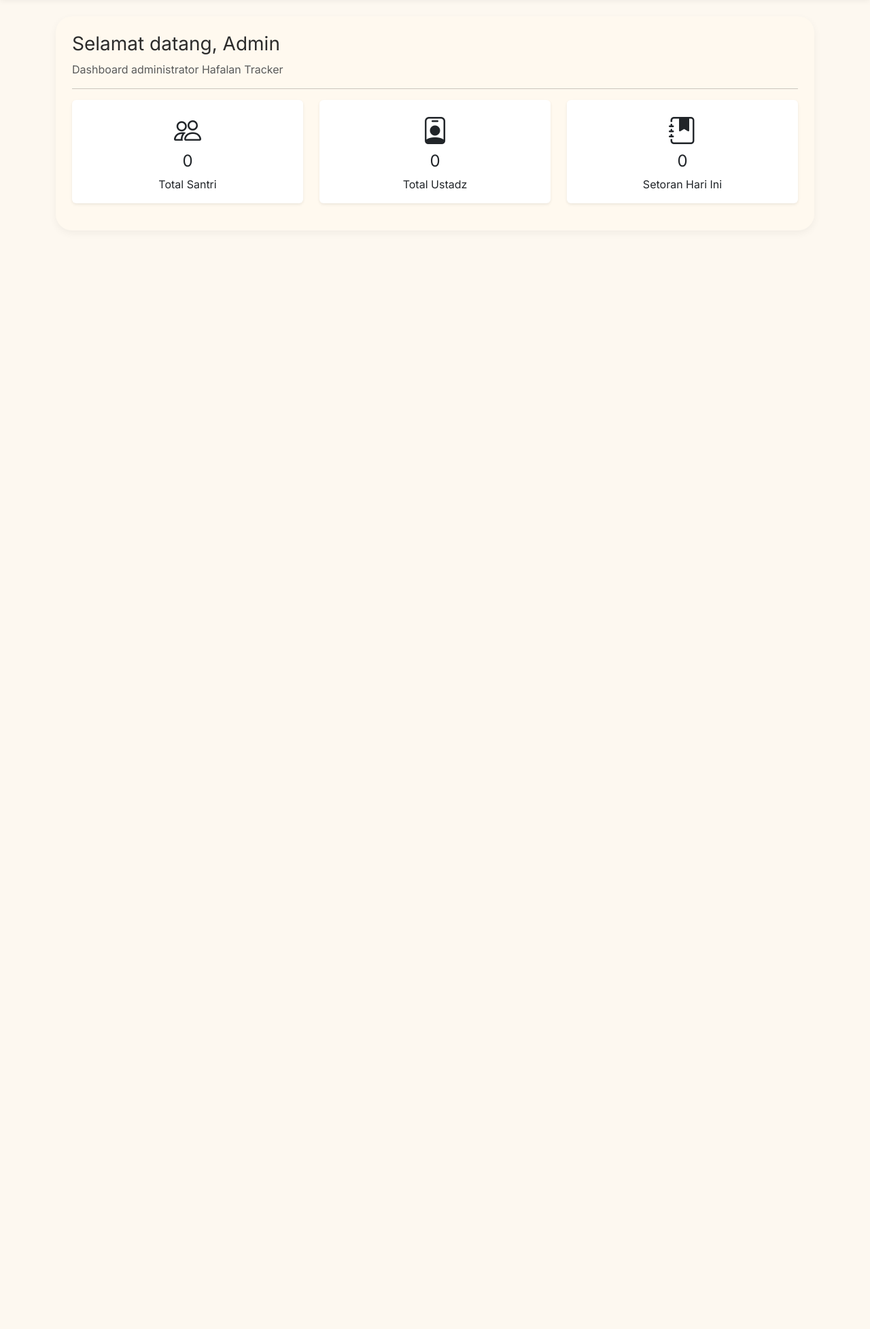
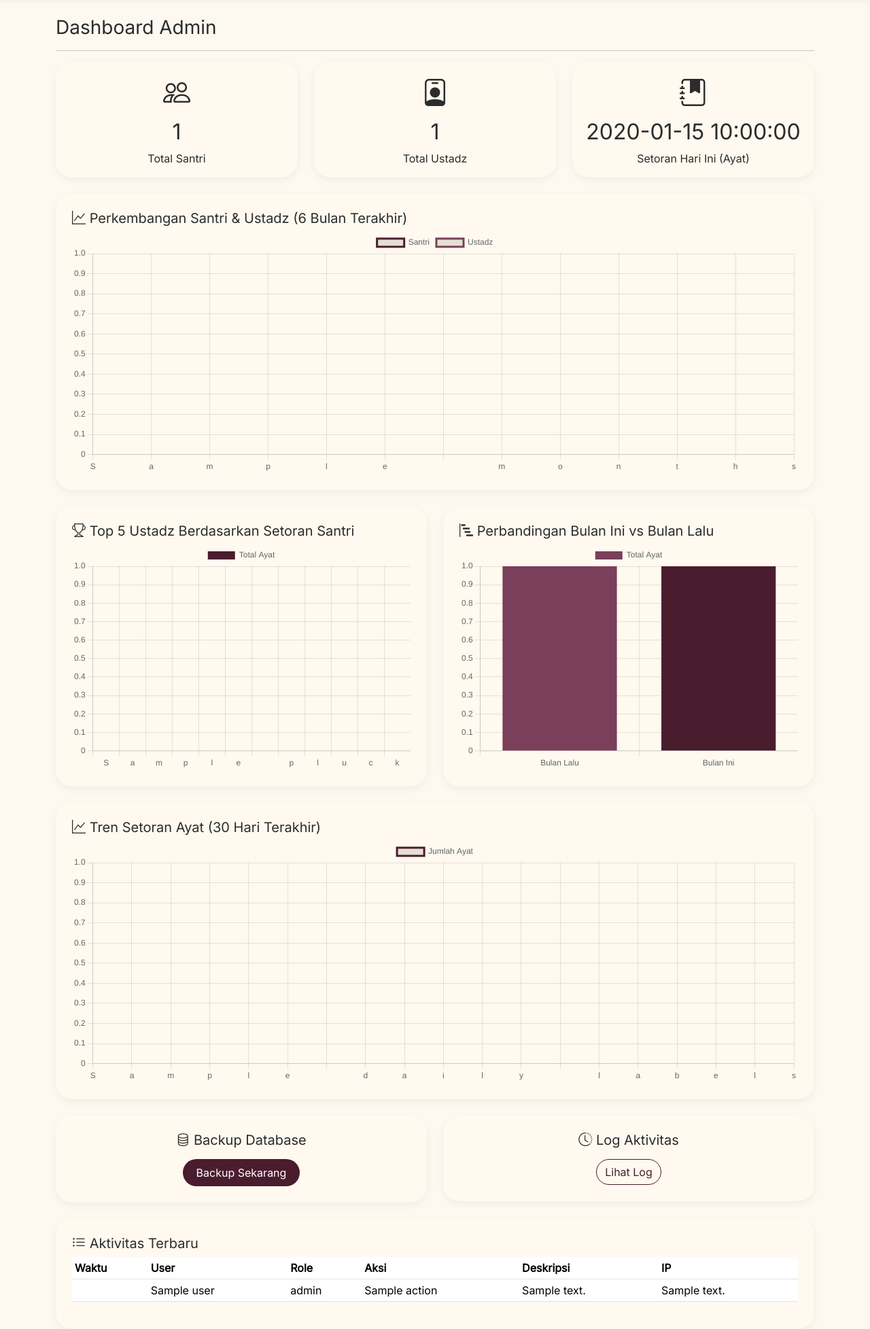
Before and after one commit to AdiiXD/ARAH-Aplikasi-Rekap-Ayat-dan-Hafalan, a PHP site: the page made by views/admin/dashboard.php in a window 1280 px wide. Shown: the part 56-2011 px from the top of the page at 68% size. Before the commit the page ends 356 px from the top, so only its background shows below. Run offline with PHP 8.4, Linux system fonts and the light colour scheme; the template is opened without the code that fills it: most values are stand-ins (such as "Sample title", 1, 10 or a date in 2020); data that the repository does not hold is empty.

Commit message:
feat(admin): redesign dashboard dengan statistik, grafik Chart.js, backup database, dan log aktivitas (Monolog) terintegrasi di semua role

```diff
--- a/app/bootstrap.php
+++ b/app/bootstrap.php
@@ -33,3 +33,5 @@ $capsule->bootEloquent();
 
 // Set timezone
 date_default_timezone_set($_ENV['APP_TIMEZONE'] ?? 'Asia/Jakarta');
+
+require_once __DIR__ . '/helpers/LogHelper.php';
--- a/views/admin/dashboard.php
+++ b/views/admin/dashboard.php
@@ -1,42 +1,163 @@
 <?php
+/** @var int $totalSantri */
+/** @var int $totalUstadz */
+/** @var int $todaySetoran */
+/** @var array $months */
+/** @var array $santriData */
+/** @var array $ustadzData */
+/** @var \Illuminate\Support\Collection $topUstadz */
+/** @var int $totalAyatBulanLalu */
+/** @var int $totalAyatBulanIni */
+/** @var array $dailyLabels */
+/** @var array $dailyData */
+/** @var \Illuminate\Database\Eloquent\Collection $recentLogs */
+
 $title = "Dashboard Admin";
 $activeMenu = "dashboard";
-ob_start();
 ?>
+<div class="row">
+    <div class="col-md-12">
+        <h3>Dashboard Admin</h3>
+        <hr>
+    </div>
+</div>
 
+<!-- Statistik Cards -->
+<div class="row g-4 mb-4">
+    <div class="col-md-4">
+        <div class="card-custom p-3 text-center">
+            <i class="bi bi-people fs-1 text-maroon"></i>
+            <h2 class="mt-2"><?= $totalSantri ?></h2>
+            <span>Total Santri</span>
+        </div>
+    </div>
+    <div class="col-md-4">
+        <div class="card-custom p-3 text-center">
+            <i class="bi bi-person-badge fs-1 text-maroon"></i>
+            <h2 class="mt-2"><?= $totalUstadz ?></h2>
+            <span>Total Ustadz</span>
+        </div>
+    </div>
+    <div class="col-md-4">
+        <div class="card-custom p-3 text-center">
+            <i class="bi bi-journal-bookmark-fill fs-1 text-maroon"></i>
+            <h2 class="mt-2"><?= $todaySetoran ?></h2>
+            <span>Setoran Hari Ini (Ayat)</span>
+        </div>
+    </div>
+</div>
 
+<!-- Grafik 1 -->
+<div class="row mb-4">
+    <div class="col-md-12">
+        <div class="card-custom p-4">
+            <h5><i class="bi bi-graph-up"></i> Perkembangan Santri & Ustadz (6 Bulan Terakhir)</h5>
+            <canvas id="growthChart" height="100"></canvas>
+        </div>
+    </div>
+</div>
 
-<!-- Rest of dashboard content (statistik, dll) -->
-<div class="card-custom p-4">
-    <h3>Selamat datang, <?= htmlspecialchars($_SESSION['name'] ?? 'Admin') ?></h3>
-    <p class="text-muted">Dashboard administrator Hafalan Tracker</p>
-    <hr>
-    <div class="row">
-        <div class="col-md-4 mb-3">
-            <div class="card text-center p-3 border-0 shadow-sm">
-                <i class="bi bi-people fs-1 text-maroon"></i>
-                <h4 id="totalSantri">0</h4>
-                <span>Total Santri</span>
-            </div>
+<!-- Grafik 2 & 3 -->
+<div class="row mb-4">
+    <div class="col-md-6">
+        <div class="card-custom p-4">
+            <h5><i class="bi bi-trophy"></i> Top 5 Ustadz Berdasarkan Setoran Santri</h5>
+            <canvas id="topUstadzChart" height="200"></canvas>
         </div>
-        <div class="col-md-4 mb-3">
-            <div class="card text-center p-3 border-0 shadow-sm">
-                <i class="bi bi-person-badge fs-1 text-maroon"></i>
-                <h4 id="totalUstadz">0</h4>
-                <span>Total Ustadz</span>
-            </div>
+    </div>
+    <div class="col-md-6">
+        <div class="card-custom p-4">
+            <h5><i class="bi bi-bar-chart-steps"></i> Perbandingan Bulan Ini vs Bulan Lalu</h5>
+            <canvas id="comparisonChart" height="200"></canvas>
         </div>
-        <div class="col-md-4 mb-3">
-            <div class="card text-center p-3 border-0 shadow-sm">
-                <i class="bi bi-journal-bookmark-fill fs-1 text-maroon"></i>
-                <h4 id="totalSetoranHariIni">0</h4>
-                <span>Setoran Hari Ini</span>
+    </div>
+</div>
+
+<!-- Grafik 4 -->
+<div class="row mb-4">
+    <div class="col-md-12">
+        <div class="card-custom p-4">
+            <h5><i class="bi bi-graph-up"></i> Tren Setoran Ayat (30 Hari Terakhir)</h5>
+            <canvas id="trendChart" height="100"></canvas>
+        </div>
+    </div>
+</div>
+
+<!-- Tombol Backup & Log -->
+<div class="row mb-4">
+    <div class="col-md-6">
+        <div class="card-custom p-4 text-center">
+            <h5><i class="bi bi-database"></i> Backup Database</h5>
+            <a href="index.php?action=admin/backup" class="btn btn-maroon mt-2" onclick="return confirm('Yakin melakukan backup?')">Backup Sekarang</a>
+        </div>
+    </div>
+    <div class="col-md-6">
+        <div class="card-custom p-4 text-center">
+            <h5><i class="bi bi-clock-history"></i> Log Aktivitas</h5>
+            <a href="index.php?action=admin/logs" class="btn btn-outline-maroon mt-2">Lihat Log</a>
+        </div>
+    </div>
+</div>
+
+<!-- Recent Logs -->
+<div class="row">
+    <div class="col-md-12">
+        <div class="card-custom p-4">
+            <h5><i class="bi bi-list-ul"></i> Aktivitas Terbaru</h5>
+            <div class="table-responsive">
+                <table class="table table-sm">
+                    <thead>
+                        <tr><th>Waktu</th><th>User</th><th>Role</th><th>Aksi</th><th>Deskripsi</th><th>IP</th></tr>
+                    </thead>
+                    <tbody>
+                        <?php foreach ($recentLogs as $log): ?>
+                        <tr>
+                            <td><?= Carbon\Carbon::parse($log->created_at)->format('d/m/Y H:i') ?></td>
+                            <td><?= htmlspecialchars($log->user->name ?? 'Guest') ?></td>
+                            <td><?= $log->role ?></td>
+                            <td><?= htmlspecialchars($log->action) ?></td>
+                            <td><?= htmlspecialchars($log->description) ?></td>
+                            <td><?= $log->ip_address ?></td>
+                        </tr>
+                        <?php endforeach; ?>
+                    </tbody>
+                </table>
             </div>
         </div>
     </div>
 </div>
 
-<?php
-$content = ob_get_clean();
-include __DIR__ . '/../layouts/main.php';
-?>
+<script src="https://cdn.jsdelivr.net/npm/chart.js"></script>
+<script>
+    new Chart(document.getElementById('growthChart'), {
+        type: 'line',
+        data: {
+            labels: <?= json_encode($months) ?>,
+            datasets: [
+                { label: 'Santri', data: <?= json_encode($santriData) ?>, borderColor: '#4A1D2E', fill: false },
+                { label: 'Ustadz', data: <?= json_encode($ustadzData) ?>, borderColor: '#7A3F5A', fill: false }
+            ]
+        }
+    });
+    new Chart(document.getElementById('topUstadzChart'), {
+        type: 'bar',
+        data: {
+            labels: <?= json_encode($topUstadz->pluck('name')) ?>,
+            datasets: [{ label: 'Total Ayat', data: <?= json_encode($topUstadz->pluck('total_ayat')) ?>, backgroundColor: '#4A1D2E' }]
+        }
+    });
+    new Chart(document.getElementById('comparisonChart'), {
+        type: 'bar',
+        data: {
+            labels: ['Bulan Lalu', 'Bulan Ini'],
+            datasets: [{ label: 'Total Ayat', data: [<?= $totalAyatBulanLalu ?>, <?= $totalAyatBulanIni ?>], backgroundColor: ['#7A3F5A', '#4A1D2E'] }]
+        }
+    });
+    new Chart(document.getElementById('trendChart'), {
+        type: 'line',
+        data: {
+            labels: <?= json_encode($dailyLabels) ?>,
+            datasets: [{ label: 'Jumlah Ayat', data: <?= json_encode($dailyData) ?>, borderColor: '#4A1D2E', fill: false }]
+        }
+    });
+</script>
```
Also changed, not shown: app/Controllers/AdminDashboardController.php (+120 -4 lines), app/Controllers/AdminKelasController.php (+7 -1 lines), app/Controllers/AdminSantriController.php (+16 -10 lines), app/Controllers/AdminUstadzController.php (+14 -4 lines), app/Controllers/AuthController.php (+19 -3 lines), app/Models/ActivityLog.php (added, +17 -0 lines), public/index.php (+9 -0 lines), views/admin/logs.php (added, +36 -0 lines), app/Database/Migrations/016_create_activity_logs_table.php (added).
